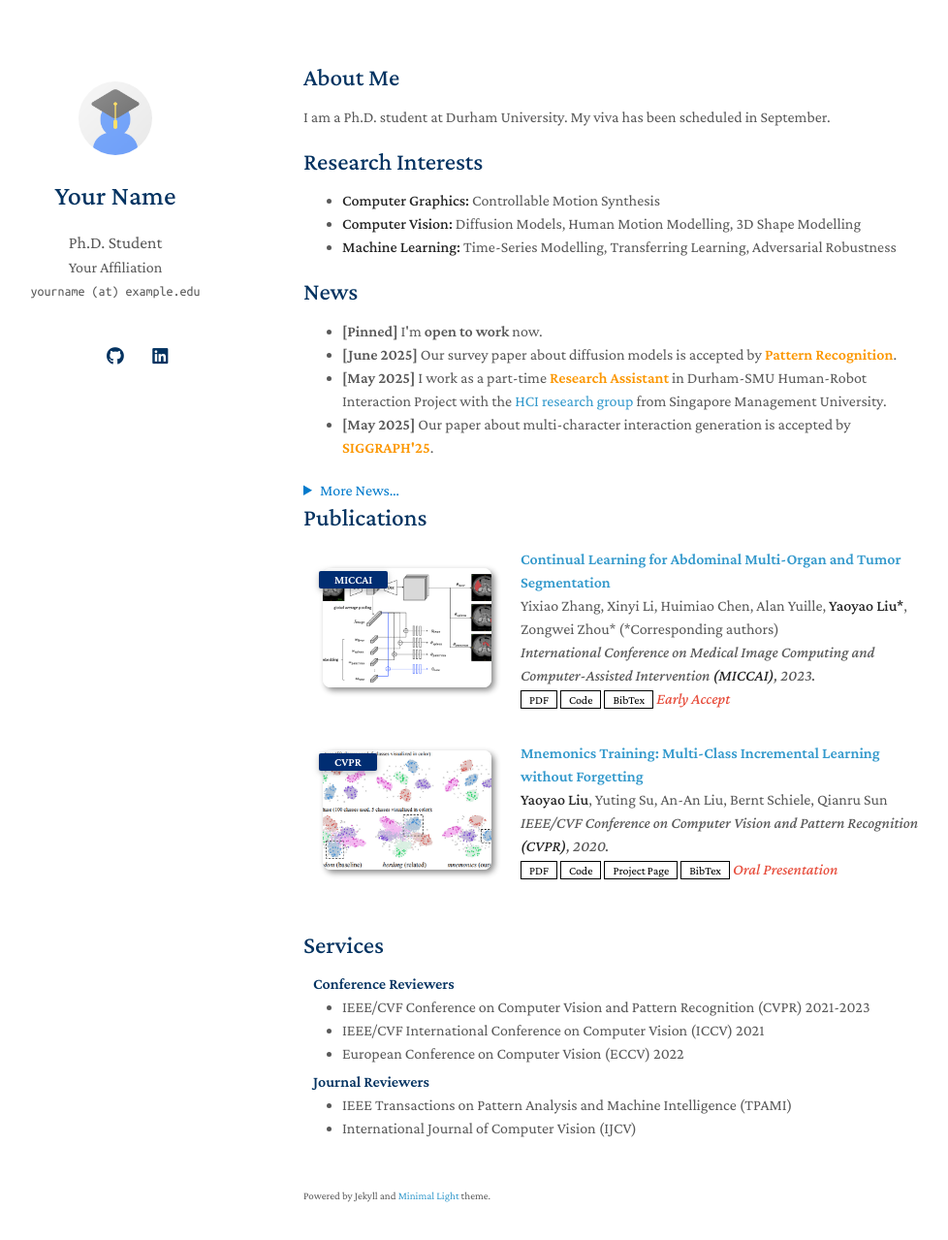
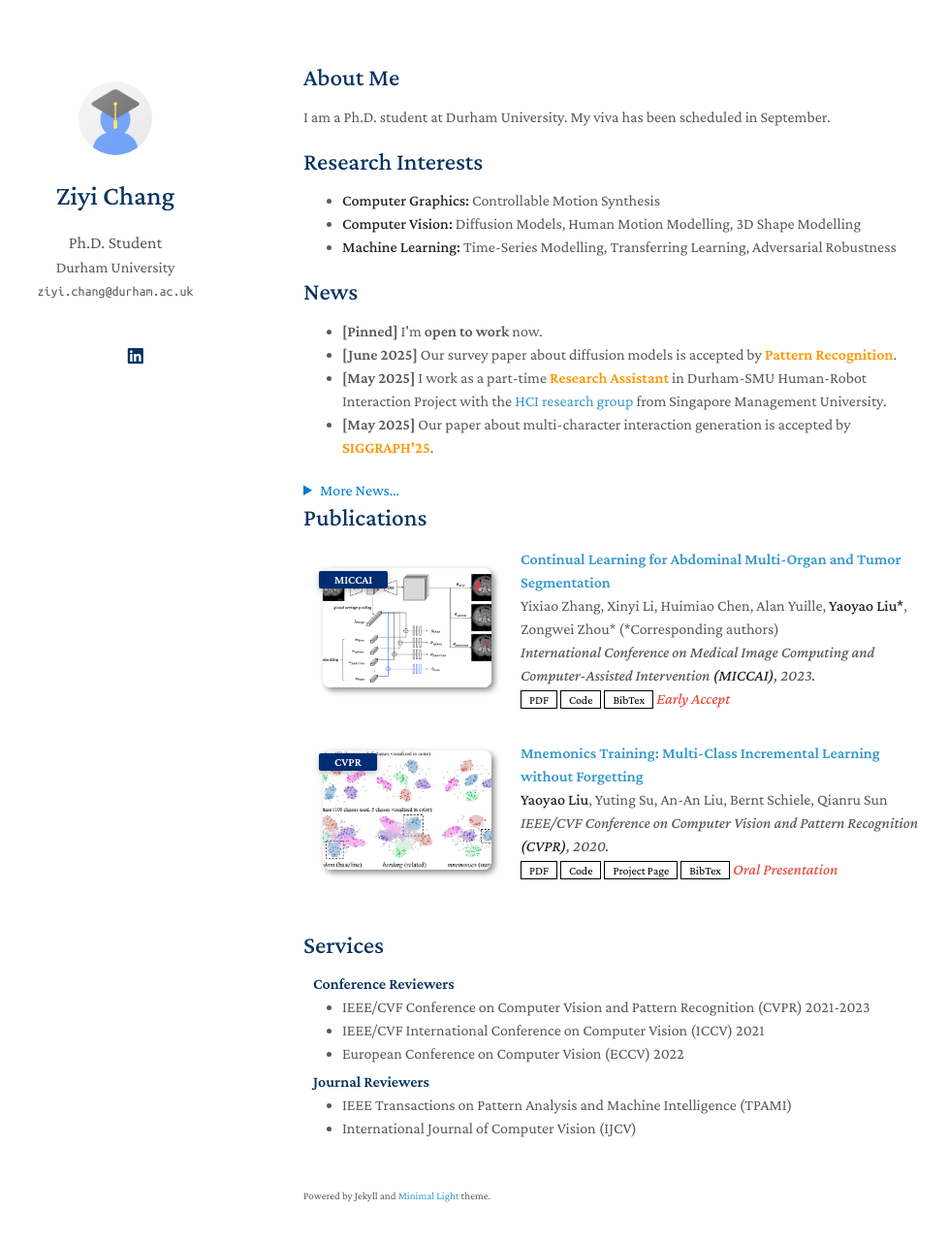
Before and after one commit to CH4N9ZY/ch4n9zy.github.io, a Jekyll site: the page built from index.md, in a window 1280 px wide and 1314 px high. Shown: the top 1279 px of the window at 97% size, without its empty margins (157-1135 px from the left). Built offline with Jekyll 4.4.1, drawn with Linux system fonts in a browser that asks for light colours; a style sheet for code colours, icons or effects is not loaded; our own code applies the rules of GitHub Pages for plain Markdown files; some of the changed lines change nothing that is shown.

Commit message:
20250609

```diff
--- a/_config.yml
+++ b/_config.yml
@@ -1,8 +1,8 @@
 # Basic Information
-title: Your Name
+title: Ziyi Chang
 position: Ph.D. Student
-affiliation: Your Affiliation
-email: yourname (at) example.edu
+affiliation: Durham University
+email: ziyi.chang@durham.ac.uk
 
 # Search Engine Optimization (SEO)
 # The following information is used to improve the website traffic from search engines, e.g., Google.
@@ -12,11 +12,14 @@ canonical: https://minimal-light-theme.yliu.me/
 
 # Links
 # If you don't need one of them, you may delete the corresponding line.
-google_scholar: https://scholar.google.com/
-cv_link: assets/files/curriculum_vitae.pdf
-github_link: https://github.com/
-linkedin: https://www.linkedin.com/
-twitter: https://twitter.com/
+google_scholar: https://scholar.google.com/citations?user=gHhQNlYAAAAJ
+ORCID: https://orcid.org/0000-0003-0746-6826
+research_gate: https://www.researchgate.net/profile/Ziyi-Chang-4
+durham_team: http://hubertshum.com/ppl_ziyichang.htm
+# cv_link: assets/files/curriculum_vitae.pdf
+# github_link: https://github.com/
+linkedin: https://www.linkedin.com/in/ziyi-chang-a10827227/
+# twitter: https://twitter.com/
 
 # Images (e.g., your profile picture and your website's favicon)
 # "favicon" and "favicon_dark" are used for the light and dark modes, respectively.
```
